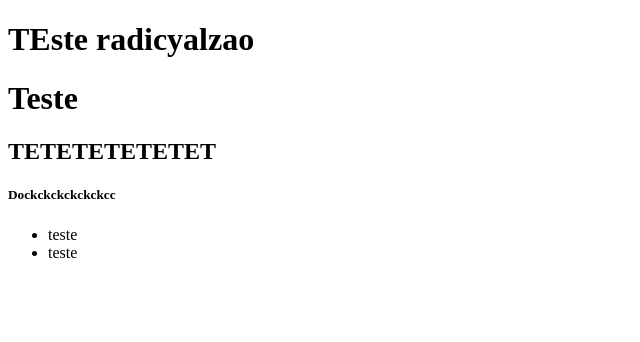
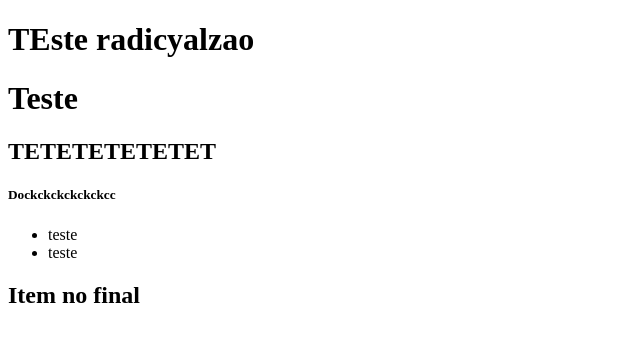
Before and after one commit to Lyandra9/Teste_GIT, a plain HTML site: page index.html in a window 1280 px wide. Shown: the whole page, without its empty margins (0-640 px from the left). Drawn offline with Linux system fonts and the light colour scheme.

Commit message:
Item no final

```diff
--- a/index.html
+++ b/index.html
@@ -16,6 +16,7 @@
         <li>teste</li>
         <li>teste</li>
       </ul>
+      <h2>Item no final</h2>
     </div>
   </body>
 </html>
```
